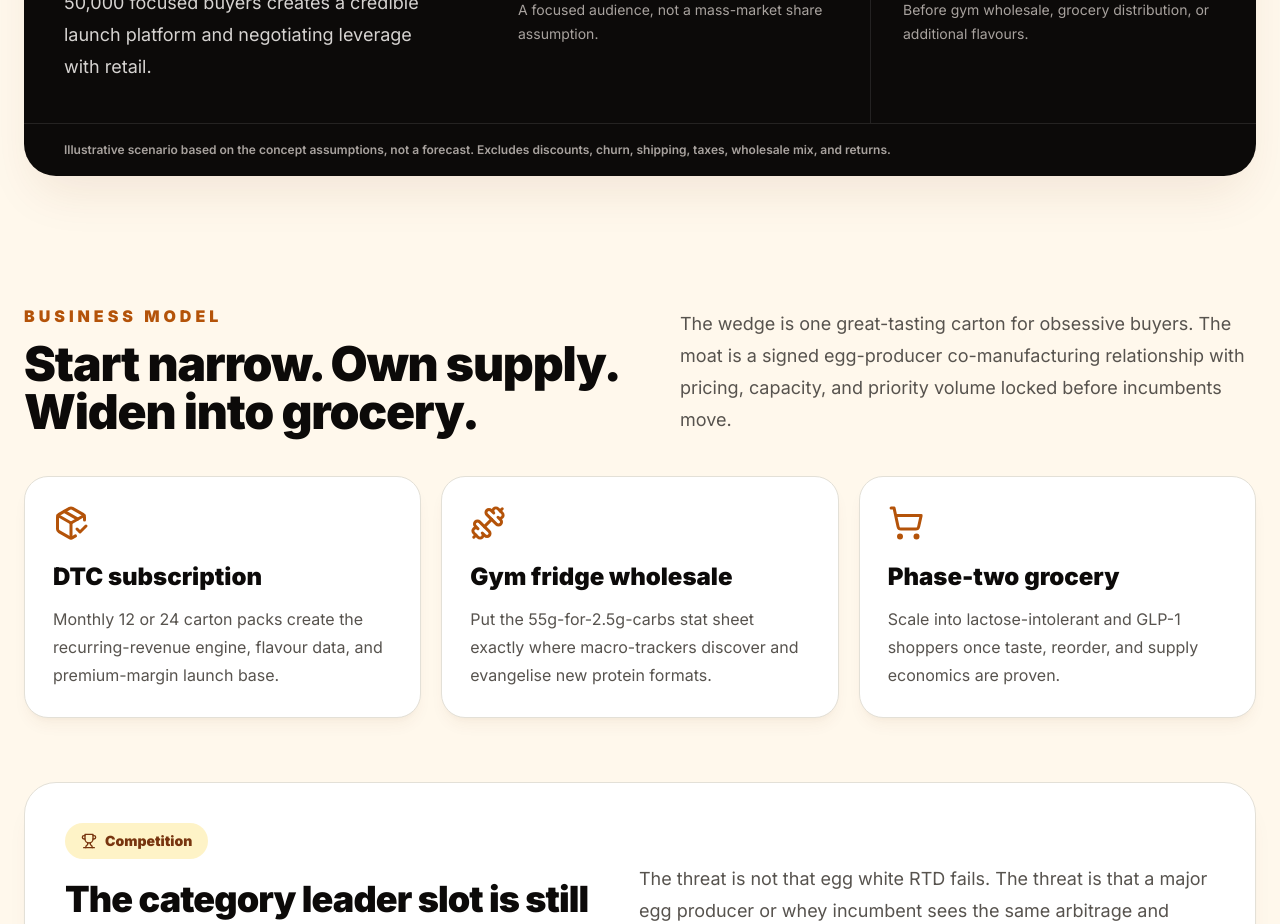
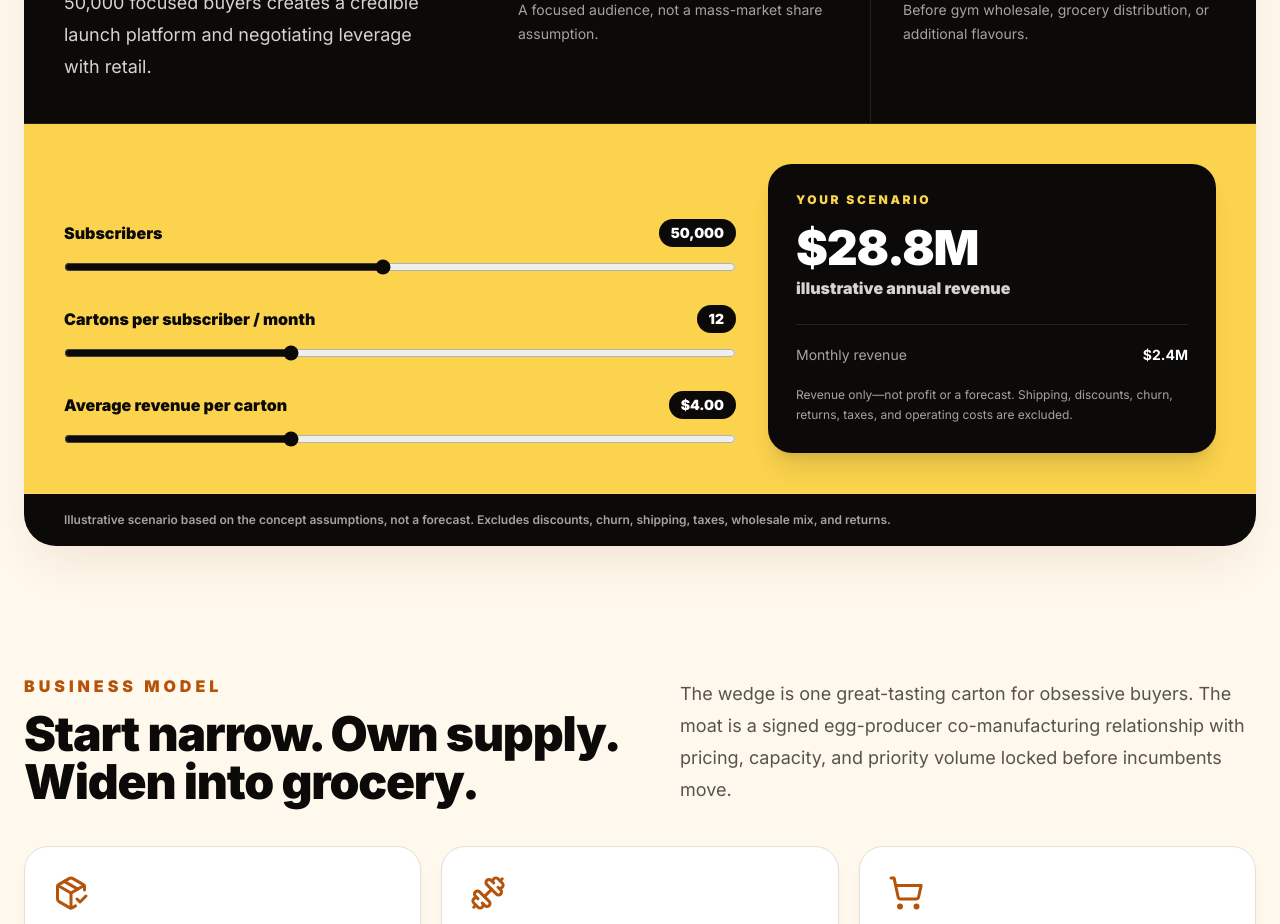
Before and after one commit to march-dave/react-next-anycase, a Next.js app: page /egg-white-protein-drinks in a window 1280 px wide. Shown: the part 5540-6464 px from the top of the page. Built offline with nearby package versions, Linux system fonts and the light colour scheme.

Commit message:
Add interactive subscription revenue model

```diff
--- a/pages/egg-white-protein-drinks.js
+++ b/pages/egg-white-protein-drinks.js
@@ -223,6 +223,18 @@ const formatComparison = [
 export default function EggWhiteProteinDrinks() {
   const [email, setEmail] = useState('')
   const [joined, setJoined] = useState(false)
+  const [subscribers, setSubscribers] = useState(50000)
+  const [cartons, setCartons] = useState(12)
+  const [cartonPrice, setCartonPrice] = useState(4)
+
+  const monthlyRevenue = subscribers * cartons * cartonPrice
+  const annualRevenue = monthlyRevenue * 12
+  const compactCurrency = new Intl.NumberFormat('en-US', {
+    style: 'currency',
+    currency: 'USD',
+    notation: 'compact',
+    maximumFractionDigits: 1,
+  })
 
   function handleWaitlistSubmit(event) {
     event.preventDefault()
@@ -549,6 +561,37 @@ export default function EggWhiteProteinDrinks() {
                 ))}
               </div>
             </div>
+            <div className="grid gap-8 border-b border-white/10 bg-amber-300 p-7 text-stone-950 md:p-10 lg:grid-cols-[1.2fr_0.8fr] lg:items-end">
+              <div>
+                <div className="flex items-center justify-between gap-4">
+                  <label htmlFor="subscriber-count" className="font-black">Subscribers</label>
+                  <output htmlFor="subscriber-count" className="rounded-full bg-stone-950 px-3 py-1 text-sm font-black text-white">{subscribers.toLocaleString('en-US')}</output>
+                </div>
+                <input id="subscriber-count" type="range" min="5000" max="100000" step="5000" value={subscribers} onChange={(event) => setSubscribers(Number(event.target.value))} className="mt-3 w-full accent-stone-950" />
+
+                <div className="mt-6 flex items-center justify-between gap-4">
+                  <label htmlFor="carton-count" className="font-black">Cartons per subscriber / month</label>
+                  <output htmlFor="carton-count" className="rounded-full bg-stone-950 px-3 py-1 text-sm font-black text-white">{cartons}</output>
+                </div>
+                <input id="carton-count" type="range" min="6" max="24" step="6" value={cartons} onChange={(event) => setCartons(Number(event.target.value))} className="mt-3 w-full accent-stone-950" />
+
+                <div className="mt-6 flex items-center justify-between gap-4">
+                  <label htmlFor="carton-price" className="font-black">Average revenue per carton</label>
+                  <output htmlFor="carton-price" className="rounded-full bg-stone-950 px-3 py-1 text-sm font-black text-white">${cartonPrice.toFixed(2)}</output>
+                </div>
+                <input id="carton-price" type="range" min="3" max="6" step="0.25" value={cartonPrice} onChange={(event) => setCartonPrice(Number(event.target.value))} className="mt-3 w-full accent-stone-950" />
+              </div>
+              <div className="rounded-3xl bg-stone-950 p-7 text-white shadow-xl" aria-live="polite">
+                <p className="text-xs font-black uppercase tracking-[0.22em] text-amber-300">Your scenario</p>
+                <p className="mt-4 text-5xl font-black tracking-tight">{compactCurrency.format(annualRevenue)}</p>
+                <p className="mt-1 font-black text-stone-300">illustrative annual revenue</p>
+                <div className="mt-6 flex items-center justify-between border-t border-white/10 pt-5 text-sm">
+                  <span className="text-stone-400">Monthly revenue</span>
+                  <strong>{compactCurrency.format(monthlyRevenue)}</strong>
+                </div>
+                <p className="mt-5 text-xs leading-5 text-stone-400">Revenue only—not profit or a forecast. Shipping, discounts, churn, returns, taxes, and operating costs are excluded.</p>
+              </div>
+            </div>
             <p className="px-7 py-4 text-xs font-semibold leading-5 text-stone-400 md:px-10">
               Illustrative scenario based on the concept assumptions, not a forecast. Excludes discounts, churn, shipping, taxes, wholesale mix, and returns.
             </p>
```
